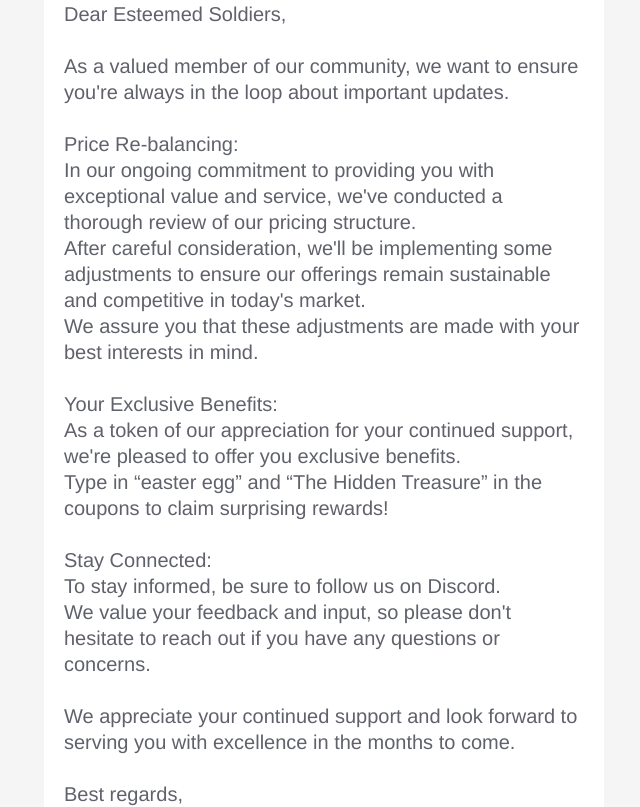
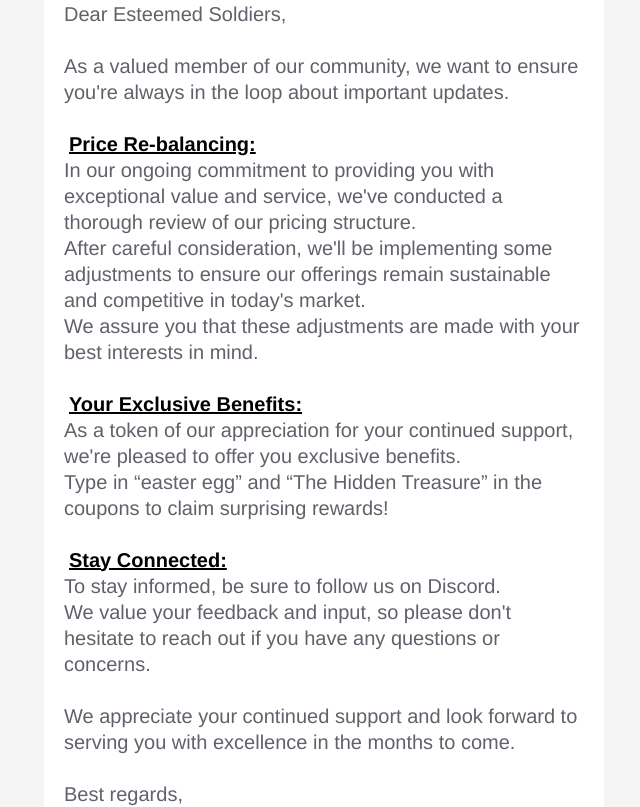
Before and after one commit to vgwebservice/publishing, a plain HTML site: page newsletter/20240314_SF2/newsletter.html in a window 1280 px wide. Shown: the part 800-1607 px from the top of the page, without its empty margins (324-964 px from the left). Drawn offline with Linux system fonts and the light colour scheme.

Commit message:
sf2 뉴스레터 bold 추가

```diff
--- a/newsletter/20240314_SF2/newsletter.html
+++ b/newsletter/20240314_SF2/newsletter.html
@@ -197,7 +197,13 @@
                                                         always in the loop about important updates.
                                                         <br /><br />
 
-                                                        Price Re-balancing:<br />
+                                                        <u
+                                                            style="
+                                                            padding: 5px;
+                                                            font-weight: bold;
+                                                            color: #000;
+                                                        "
+                                                        >Price Re-balancing:</u><br />
                                                         In our ongoing commitment to providing you with exceptional value and service,
                                                         we've conducted a thorough review of our pricing structure. <br />
                                                         After careful consideration, we'll be implementing some adjustments
@@ -205,14 +211,26 @@
                                                         We assure you that these adjustments are made with your best interests in mind.
                                                         <br /><br />
 
-                                                        Your Exclusive Benefits:<br />
+                                                        <u
+                                                            style="
+                                                            padding: 5px;
+                                                            font-weight: bold;
+                                                            color: #000;
+                                                        "
+                                                        >Your Exclusive Benefits:</u><br />
                                                         As a token of our appreciation for your continued support, we're pleased
                                                         to offer you exclusive benefits. <br />
                                                         Type in “easter egg” and “The Hidden Treasure” in the coupons
                                                         to claim surprising rewards!
                                                         <br /><br />
 
-                                                        Stay Connected:<br />
+                                                        <u
+                                                            style="
+                                                            padding: 5px;
+                                                            font-weight: bold;
+                                                            color: #000;
+                                                        "
+                                                        >Stay Connected:</u><br />
                                                         To stay informed, be sure to follow us on Discord. <br />
                                                         We value your feedback and input, so please don't hesitate to reach out
                                                         if you have any questions or concerns.
@@ -411,7 +429,7 @@
                                                             font-size: 14px;
                                                             line-height: 20px;
                                                             font-weight: 300;
-                                                            color: #eee;
+                                                            color: #666666;
                                                             text-align: center;
                                                             padding-bottom: 36px;
                                                         "
```
